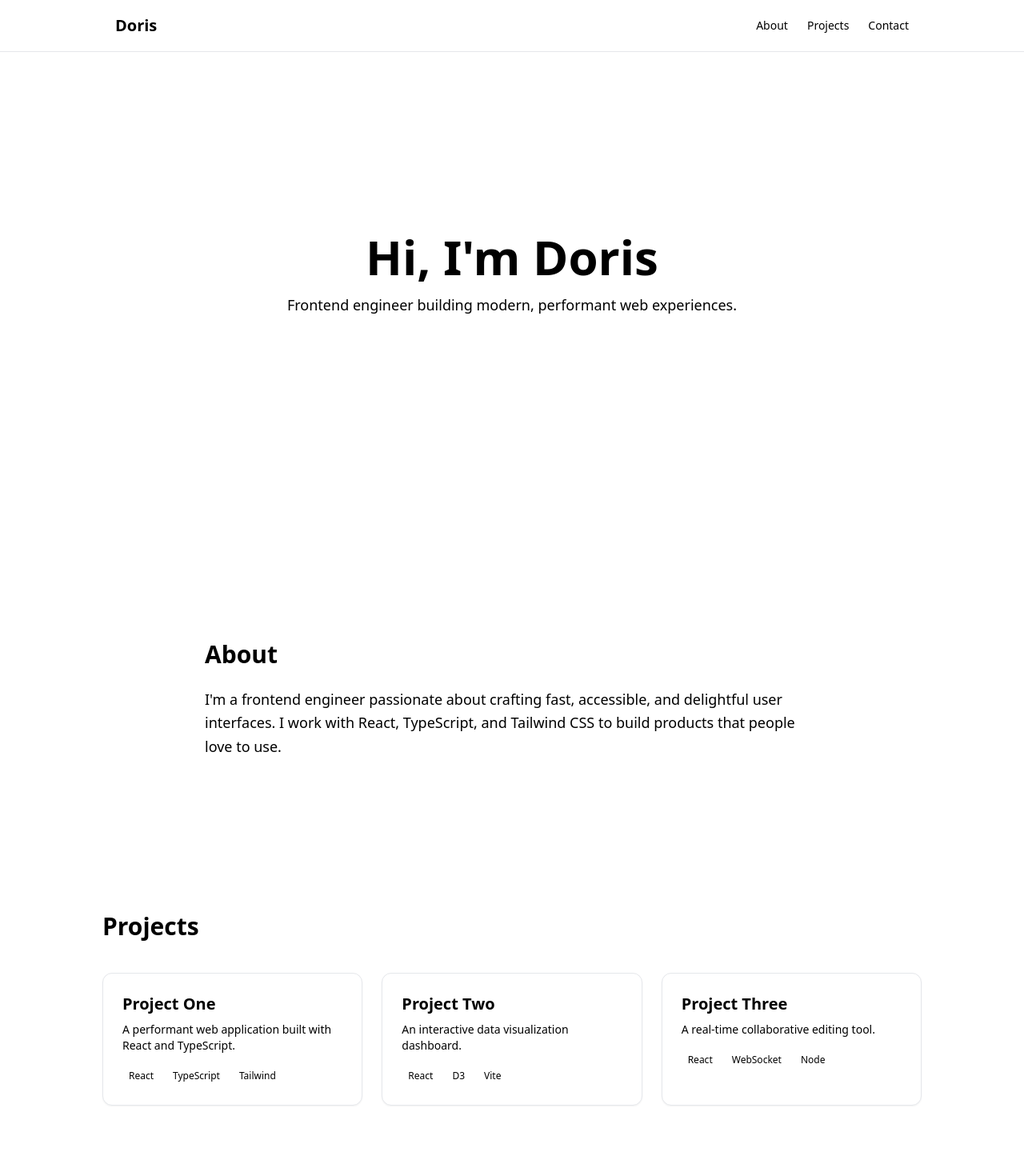
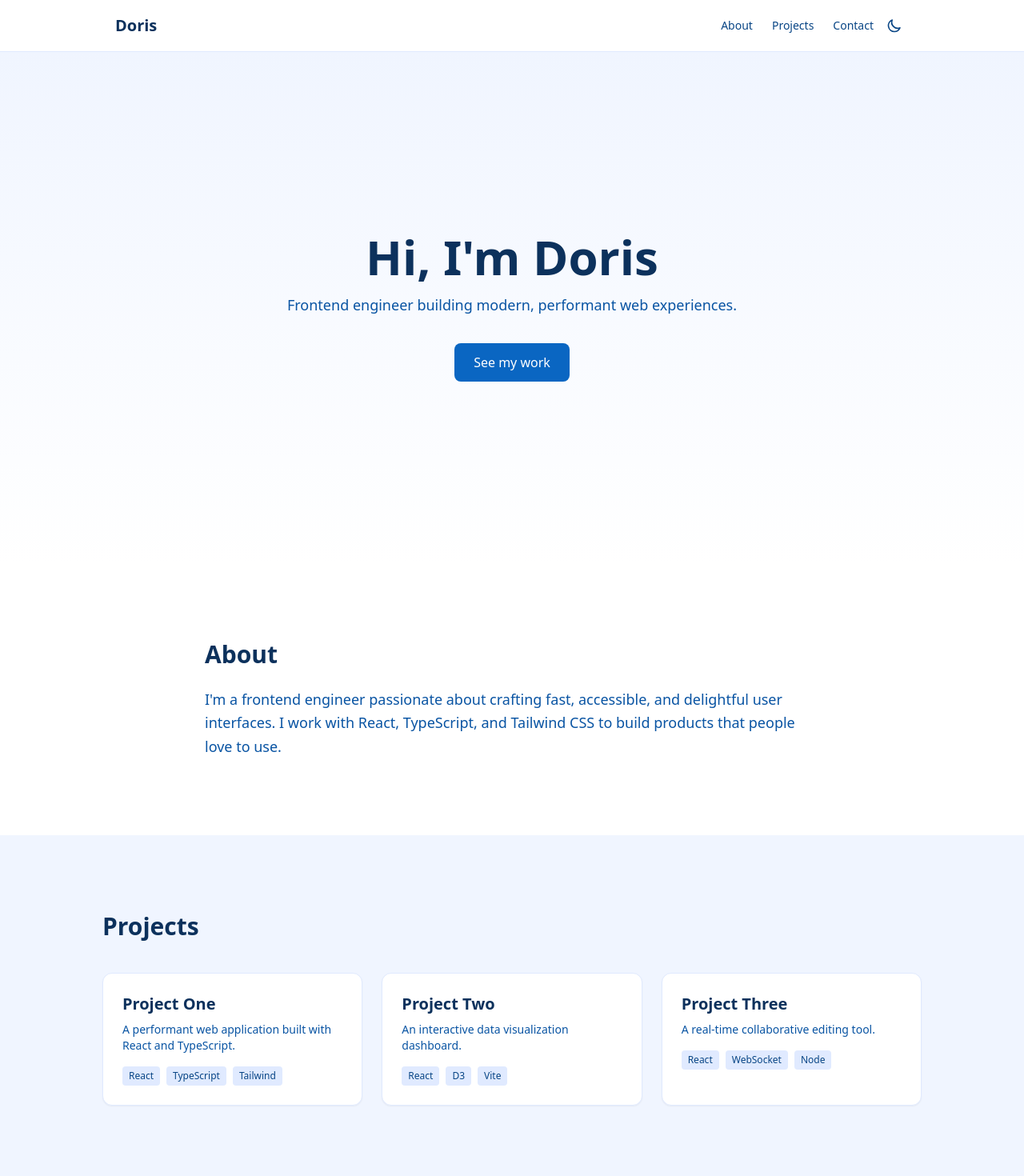
Before and after one commit to dsmchen/ai-test, a React (Vite) app: page / in a window 1280 px wide. Shown: the top 1470 px of the page at 80% size. Built offline with nearby package versions, Linux system fonts and the light colour scheme; a web font is replaced by a local one.

Commit message:
Implement light/dark mode

```diff
--- a/index.html
+++ b/index.html
@@ -4,6 +4,14 @@
     <meta charset="UTF-8" />
     <link rel="icon" type="image/svg+xml" href="/favicon.svg" />
     <meta name="viewport" content="width=device-width, initial-scale=1.0" />
+    <script>
+      (function() {
+        var t = localStorage.getItem('theme');
+        if (t === 'dark' || (t !== 'light' && window.matchMedia('(prefers-color-scheme: dark)').matches)) {
+          document.documentElement.classList.add('dark');
+        }
+      })();
+    </script>
     <title>ai-test</title>
   </head>
   <body>
--- a/src/components/About.tsx
+++ b/src/components/About.tsx
@@ -1,9 +1,9 @@
 export default function About() {
   return (
-    <section id="about" className="py-24 px-4 bg-white">
+    <section id="about" className="py-24 px-4 bg-white dark:bg-linkedin-950">
       <div className="max-w-3xl mx-auto">
-        <h2 className="text-3xl font-bold text-linkedin-900 mb-6">About</h2>
-        <p className="text-linkedin-600 leading-relaxed text-lg">
+        <h2 className="text-3xl font-bold text-linkedin-900 dark:text-linkedin-50 mb-6">About</h2>
+        <p className="text-linkedin-600 dark:text-linkedin-400 leading-relaxed text-lg">
           I'm a frontend engineer passionate about crafting fast, accessible, and
           delightful user interfaces. I work with React, TypeScript, and Tailwind
           CSS to build products that people love to use.
--- a/src/components/Contact.tsx
+++ b/src/components/Contact.tsx
@@ -1,14 +1,14 @@
 export default function Contact() {
   return (
-    <section id="contact" className="py-24 px-4 bg-white">
+    <section id="contact" className="py-24 px-4 bg-white dark:bg-linkedin-950">
       <div className="max-w-xl mx-auto text-center">
-        <h2 className="text-3xl font-bold text-linkedin-900 mb-4">Contact</h2>
-        <p className="text-linkedin-600 mb-8">
+        <h2 className="text-3xl font-bold text-linkedin-900 dark:text-linkedin-50 mb-4">Contact</h2>
+        <p className="text-linkedin-600 dark:text-linkedin-400 mb-8">
           Have a question or want to work together? Drop me a message.
         </p>
         <a
           href="mailto:doris@example.com"
-          className="inline-block bg-linkedin-500 text-white px-6 py-3 rounded-lg font-medium hover:bg-linkedin-600 transition-colors"
+          className="inline-block bg-linkedin-500 dark:bg-linkedin-400 text-white dark:text-linkedin-950 px-6 py-3 rounded-lg font-medium hover:bg-linkedin-600 dark:hover:bg-linkedin-500 transition-colors"
         >
           Say hello
         </a>
--- a/src/components/Footer.tsx
+++ b/src/components/Footer.tsx
@@ -1,6 +1,6 @@
 export default function Footer() {
   return (
-    <footer className="bg-linkedin-900 text-linkedin-200 py-8 px-4 text-center text-sm">
+    <footer className="bg-linkedin-900 dark:bg-linkedin-950 text-linkedin-200 dark:text-linkedin-400 py-8 px-4 text-center text-sm">
       <p>&copy; {new Date().getFullYear()} Doris. All rights reserved.</p>
     </footer>
   )
--- a/src/components/Header.tsx
+++ b/src/components/Header.tsx
@@ -1,4 +1,5 @@
 import { useState, useEffect, useCallback, useRef } from 'react'
+import ThemeToggle from './ThemeToggle'
 
 const navItems = ['About', 'Projects', 'Contact']
 
@@ -38,19 +39,20 @@ export default function Header() {
   }, [menuOpen, close])
 
   return (
-    <header className="fixed top-0 left-0 right-0 z-50 bg-white/90 backdrop-blur-sm border-b border-linkedin-100">
+    <header className="fixed top-0 left-0 right-0 z-50 bg-white/90 dark:bg-linkedin-950/90 backdrop-blur-sm border-b border-linkedin-100 dark:border-linkedin-800">
       <nav className="max-w-5xl mx-auto px-4 h-16 flex items-center justify-between">
-        <a href="#" className="text-xl font-semibold text-linkedin-900">
+        <a href="#" className="text-xl font-semibold text-linkedin-900 dark:text-linkedin-50">
           Doris
         </a>
 
+        <div className="flex items-center gap-2">
           {/* Desktop nav */}
-        <ul className="hidden md:flex gap-6 text-sm text-linkedin-700">
+          <ul className="hidden md:flex gap-6 text-sm text-linkedin-700 dark:text-linkedin-300">
             {navItems.map((item) => (
               <li key={item}>
                 <a
                   href={`#${item.toLowerCase()}`}
-                className="hover:text-linkedin-500 transition-colors"
+                  className="hover:text-linkedin-500 dark:hover:text-linkedin-400 transition-colors"
                 >
                   {item}
                 </a>
@@ -58,13 +60,15 @@ export default function Header() {
             ))}
           </ul>
 
+          <ThemeToggle />
+
           {/* Hamburger button */}
           <button
             ref={toggleRef}
             onClick={() => setMenuOpen((prev) => !prev)}
             aria-label={menuOpen ? 'Close menu' : 'Open menu'}
             aria-expanded={menuOpen}
-          className="md:hidden p-2 -mr-2 text-linkedin-700 hover:text-linkedin-900 transition-colors"
+            className="md:hidden p-2 -mr-2 text-linkedin-700 dark:text-linkedin-300 hover:text-linkedin-900 dark:hover:text-linkedin-50 transition-colors"
           >
             <svg
               className="w-6 h-6"
@@ -88,21 +92,22 @@ export default function Header() {
               )}
             </svg>
           </button>
+        </div>
       </nav>
 
       {/* Mobile menu */}
       {menuOpen && (
         <div
           ref={menuRef}
-          className="md:hidden border-t border-linkedin-100 bg-white px-4 py-4"
+          className="md:hidden border-t border-linkedin-100 dark:border-linkedin-800 bg-white dark:bg-linkedin-950 px-4 py-4"
         >
-          <ul className="flex flex-col gap-4 text-sm text-linkedin-700">
+          <ul className="flex flex-col gap-4 text-sm text-linkedin-700 dark:text-linkedin-300">
             {navItems.map((item) => (
               <li key={item}>
                 <a
                   href={`#${item.toLowerCase()}`}
                   onClick={close}
-                  className="block py-2 hover:text-linkedin-500 transition-colors"
+                  className="block py-2 hover:text-linkedin-500 dark:hover:text-linkedin-400 transition-colors"
                 >
                   {item}
                 </a>
--- a/src/components/Hero.tsx
+++ b/src/components/Hero.tsx
@@ -1,16 +1,16 @@
 export default function Hero() {
   return (
-    <section className="min-h-[80vh] flex items-center justify-center bg-gradient-to-b from-linkedin-50 to-white px-4">
+    <section className="min-h-[80vh] flex items-center justify-center bg-gradient-to-b from-linkedin-50 dark:from-linkedin-900 to-white dark:to-linkedin-950 px-4">
       <div className="text-center max-w-2xl">
-        <h1 className="text-5xl md:text-6xl font-bold text-linkedin-900 mb-4">
+        <h1 className="text-5xl md:text-6xl font-bold text-linkedin-900 dark:text-linkedin-50 mb-4">
           Hi, I'm Doris
         </h1>
-        <p className="text-lg text-linkedin-600 mb-8 leading-relaxed">
+        <p className="text-lg text-linkedin-600 dark:text-linkedin-400 mb-8 leading-relaxed">
           Frontend engineer building modern, performant web experiences.
         </p>
         <a
           href="#projects"
-          className="inline-block bg-linkedin-500 text-white px-6 py-3 rounded-lg font-medium hover:bg-linkedin-600 transition-colors"
+          className="inline-block bg-linkedin-500 dark:bg-linkedin-400 text-white dark:text-linkedin-950 px-6 py-3 rounded-lg font-medium hover:bg-linkedin-600 dark:hover:bg-linkedin-500 transition-colors"
         >
           See my work
         </a>
--- a/src/components/Projects.tsx
+++ b/src/components/Projects.tsx
@@ -24,26 +24,26 @@ const projects: Project[] = [
 
 export default function Projects() {
   return (
-    <section id="projects" className="py-24 px-4 bg-linkedin-50">
+    <section id="projects" className="py-24 px-4 bg-linkedin-50 dark:bg-linkedin-900">
       <div className="max-w-5xl mx-auto">
-        <h2 className="text-3xl font-bold text-linkedin-900 mb-10">Projects</h2>
+        <h2 className="text-3xl font-bold text-linkedin-900 dark:text-linkedin-50 mb-10">Projects</h2>
         <div className="grid md:grid-cols-3 gap-6">
           {projects.map((project) => (
             <article
               key={project.title}
-              className="bg-white rounded-xl p-6 shadow-sm border border-linkedin-100 hover:shadow-md transition-shadow"
+              className="bg-white dark:bg-linkedin-950 rounded-xl p-6 shadow-sm border border-linkedin-100 dark:border-linkedin-800 hover:shadow-md transition-shadow"
             >
-              <h3 className="text-xl font-semibold text-linkedin-900 mb-2">
+              <h3 className="text-xl font-semibold text-linkedin-900 dark:text-linkedin-50 mb-2">
                 {project.title}
               </h3>
-              <p className="text-linkedin-600 text-sm mb-4">
+              <p className="text-linkedin-600 dark:text-linkedin-400 text-sm mb-4">
                 {project.description}
               </p>
               <div className="flex gap-2 flex-wrap">
                 {project.tech.map((t) => (
                   <span
                     key={t}
-                    className="text-xs bg-linkedin-100 text-linkedin-700 px-2 py-1 rounded"
+                    className="text-xs bg-linkedin-100 dark:bg-linkedin-800 text-linkedin-700 dark:text-linkedin-300 px-2 py-1 rounded"
                   >
                     {t}
                   </span>
--- /dev/null
+++ b/src/components/ThemeToggle.tsx
@@ -0,0 +1,34 @@
+import { useState, useEffect } from 'react'
+
+function getInitialTheme(): 'light' | 'dark' {
+  const stored = localStorage.getItem('theme')
+  if (stored === 'dark' || stored === 'light') return stored
+  return window.matchMedia('(prefers-color-scheme: dark)').matches ? 'dark' : 'light'
+}
+
+export default function ThemeToggle() {
+  const [dark, setDark] = useState(() => getInitialTheme() === 'dark')
+
+  useEffect(() => {
+    document.documentElement.classList.toggle('dark', dark)
+    localStorage.setItem('theme', dark ? 'dark' : 'light')
+  }, [dark])
+
+  return (
+    <button
+      onClick={() => setDark((prev) => !prev)}
+      aria-label={dark ? 'Switch to light mode' : 'Switch to dark mode'}
+      className="p-2 text-linkedin-700 hover:text-linkedin-500 transition-colors"
+    >
+      {dark ? (
+        <svg className="w-5 h-5" fill="none" stroke="currentColor" viewBox="0 0 24 24" strokeWidth={2}>
+          <path strokeLinecap="round" strokeLinejoin="round" d="M12 3v1m0 16v1m9-9h-1M4 12H3m15.364 6.364l-.707-.707M6.343 6.343l-.707-.707m12.728 0l-.707.707M6.343 17.657l-.707.707M16 12a4 4 0 11-8 0 4 4 0 018 0z" />
+        </svg>
+      ) : (
+        <svg className="w-5 h-5" fill="none" stroke="currentColor" viewBox="0 0 24 24" strokeWidth={2}>
+          <path strokeLinecap="round" strokeLinejoin="round" d="M20.354 15.354A9 9 0 018.646 3.646 9.003 9.003 0 0012 21a9.003 9.003 0 008.354-5.646z" />
+        </svg>
+      )}
+    </button>
+  )
+}
--- a/tailwind.config.ts
+++ b/tailwind.config.ts
@@ -6,7 +6,7 @@ export default {
   theme: {
     extend: {
       colors: {
-        blue: {
+        linkedin: {
           50: '#f0f5ff',
           100: '#e0eaff',
           200: '#b8d4fe',
```
Lines whose indentation alone changed are shown as unchanged.
